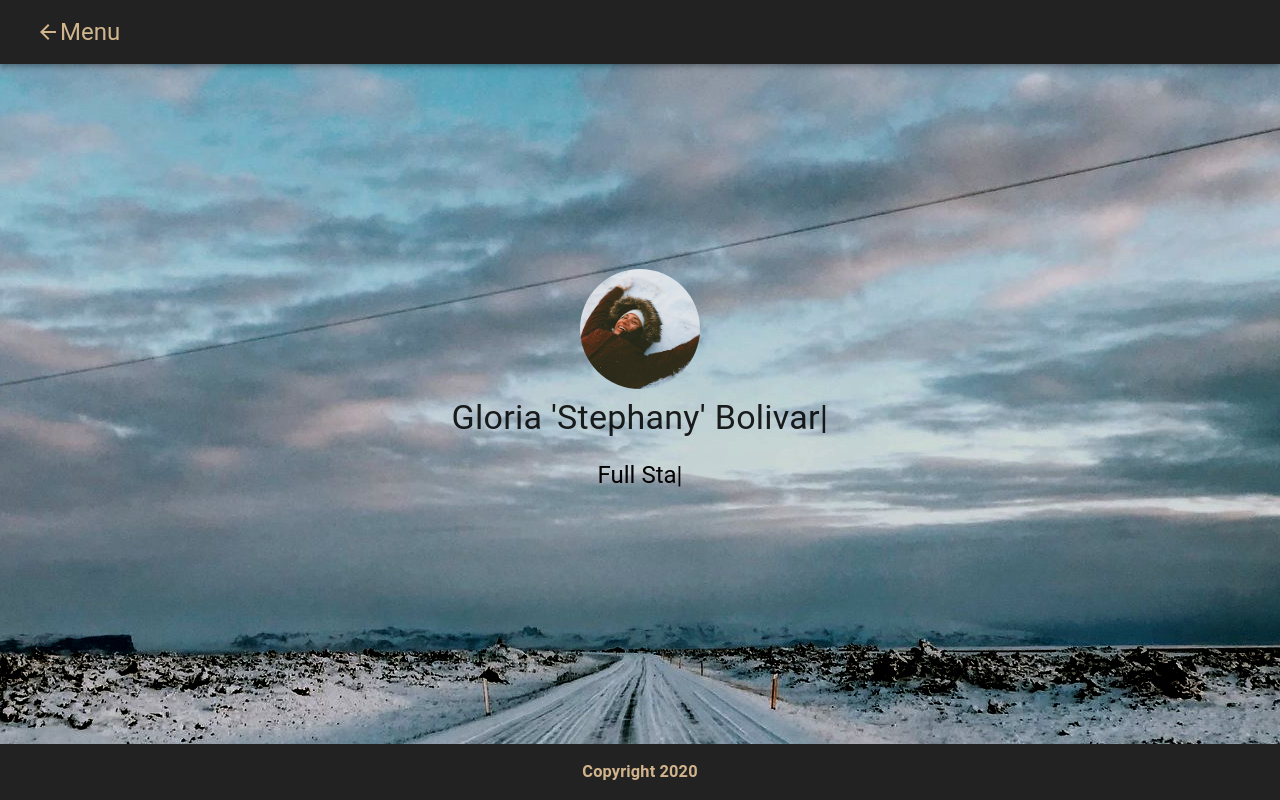
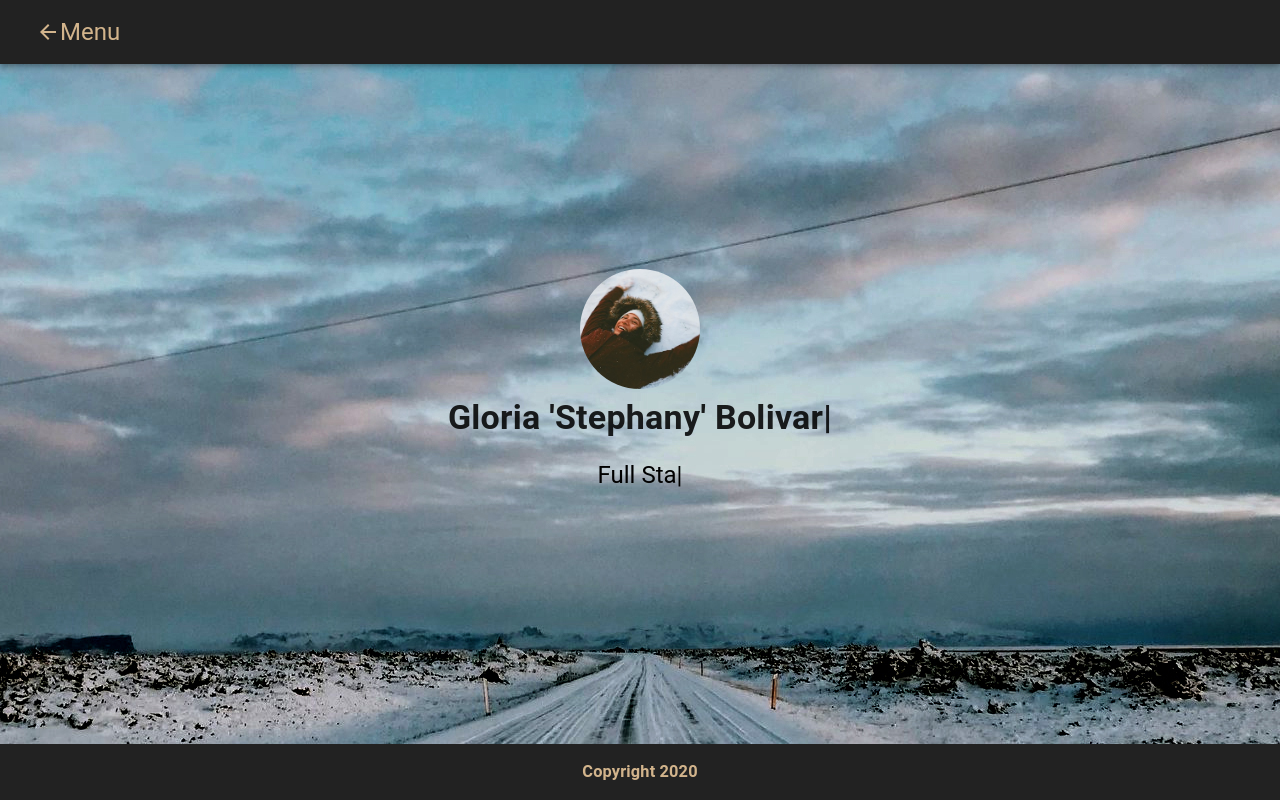
Before and after one commit to gstephbolivar/gstephanybolivar-portfolio, a React (Create React App) app: page /#/ in a window 1280 px wide. Built offline with nearby package versions, Linux system fonts and the light colour scheme.

Commit message:
Bold name on home page

```diff
--- a/src/pages/Home/Home.jsx
+++ b/src/pages/Home/Home.jsx
@@ -14,6 +14,7 @@ const useStyles = makeStyles((theme) => ({
   },
   title: {
     color: "burgundy",
+    fontWeight: "bold"
   },
   subtitle: {
     color: "black",
```
Also changed, not shown: 1 other file (tests, documents, lock files or other folders).
